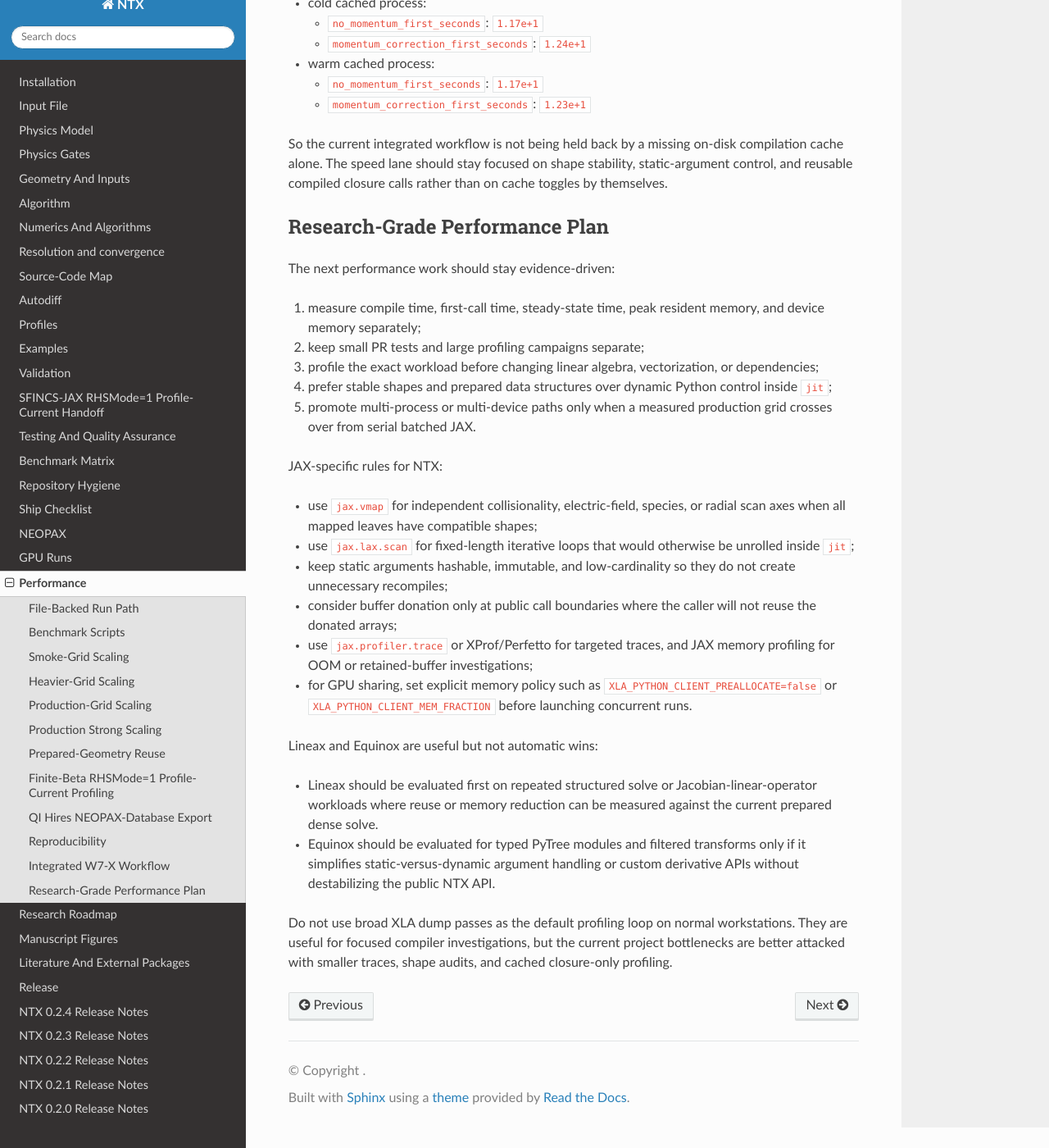
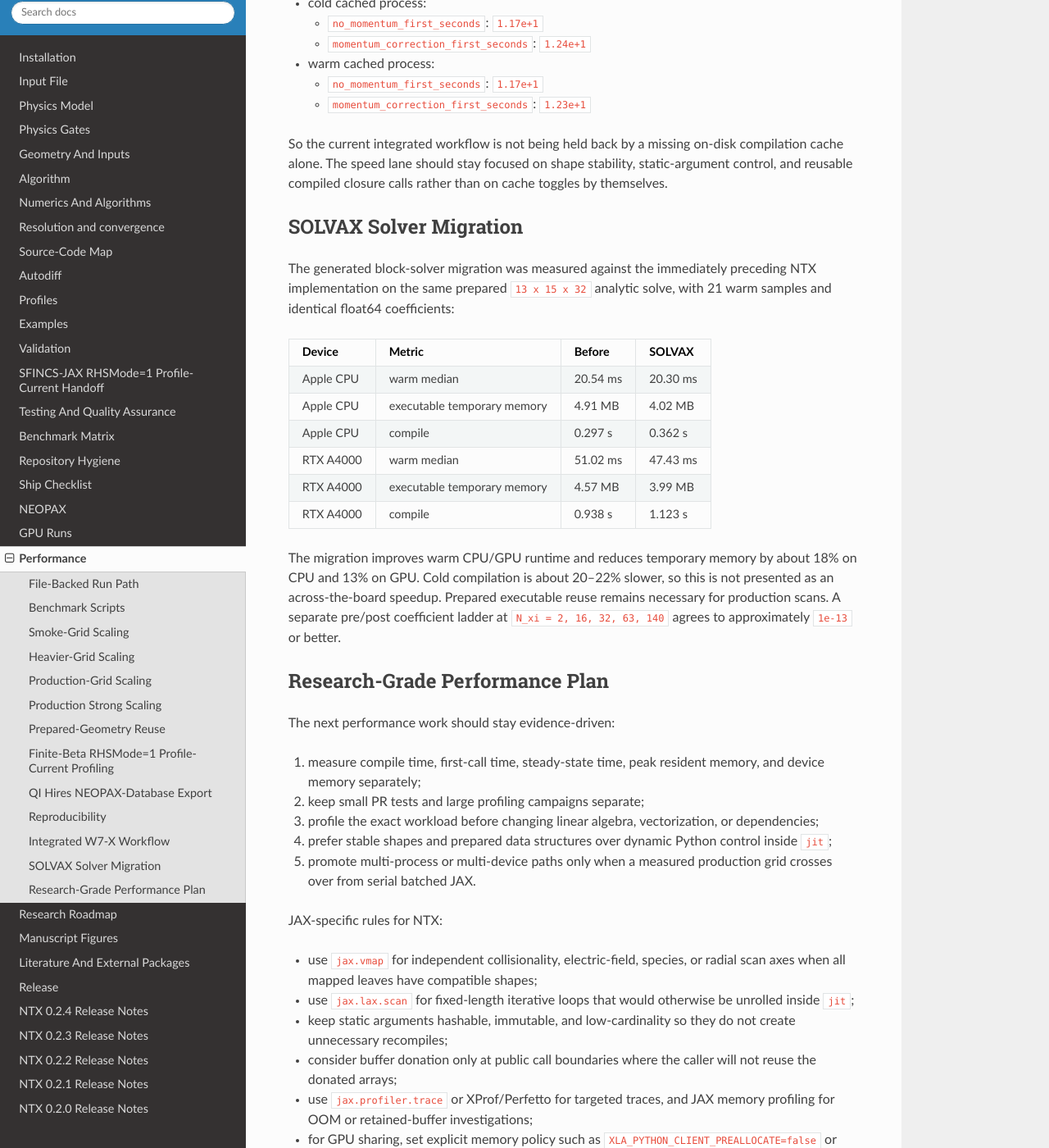
Before and after one commit to uwplasma/NTX, a Sphinx documentation site: the page built from docs/performance.md, in a window 1280 px wide and 1400 px high, scrolled down 11150 px. Shown: the whole window at 82% size. Built offline with Sphinx 7.4.7 and the Read the Docs theme 3.1.0, drawn with Linux system fonts in a browser that asks for light colours; some of the changed text lies outside the part shown.

Commit message:
Document SOLVAX migration performance

```diff
--- a/docs/performance.md
+++ b/docs/performance.md
@@ -441,6 +441,27 @@ compilation cache alone. The speed lane should stay focused on shape
 stability, static-argument control, and reusable compiled closure calls rather
 than on cache toggles by themselves.
 
+## SOLVAX Solver Migration
+
+The generated block-solver migration was measured against the immediately
+preceding NTX implementation on the same prepared `13 x 15 x 32` analytic
+solve, with 21 warm samples and identical float64 coefficients:
+
+| Device | Metric | Before | SOLVAX |
+|---|---|---:|---:|
+| Apple CPU | warm median | 20.54 ms | 20.30 ms |
+| Apple CPU | executable temporary memory | 4.91 MB | 4.02 MB |
+| Apple CPU | compile | 0.297 s | 0.362 s |
+| RTX A4000 | warm median | 51.02 ms | 47.43 ms |
+| RTX A4000 | executable temporary memory | 4.57 MB | 3.99 MB |
+| RTX A4000 | compile | 0.938 s | 1.123 s |
+
+The migration improves warm CPU/GPU runtime and reduces temporary memory by
+about 18% on CPU and 13% on GPU. Cold compilation is about 20--22% slower, so
+this is not presented as an across-the-board speedup. Prepared executable reuse
+remains necessary for production scans. A separate pre/post coefficient ladder
+at `N_xi = 2, 16, 32, 63, 140` agrees to approximately `1e-13` or better.
+
 ## Research-Grade Performance Plan
 
 The next performance work should stay evidence-driven:
@@ -471,11 +492,12 @@ JAX-specific rules for NTX:
   `XLA_PYTHON_CLIENT_PREALLOCATE=false` or `XLA_PYTHON_CLIENT_MEM_FRACTION`
   before launching concurrent runs.
 
-Lineax and Equinox are useful but not automatic wins:
+SOLVAX and Equinox are useful but not automatic wins:
 
-- Lineax should be evaluated first on repeated structured solve or
-  Jacobian-linear-operator workloads where reuse or memory reduction can be
-  measured against the current prepared dense solve.
+- SOLVAX owns generic generated block elimination, reusable factors, transpose
+  solves, and algebraic residuals; NTX retains the physics operator and source
+  assembly. Further abstraction is accepted only with measured runtime or
+  memory benefit.
 - Equinox should be evaluated for typed PyTree modules and filtered transforms
   only if it simplifies static-versus-dynamic argument handling or custom
   derivative APIs without destabilizing the public NTX API.
```
